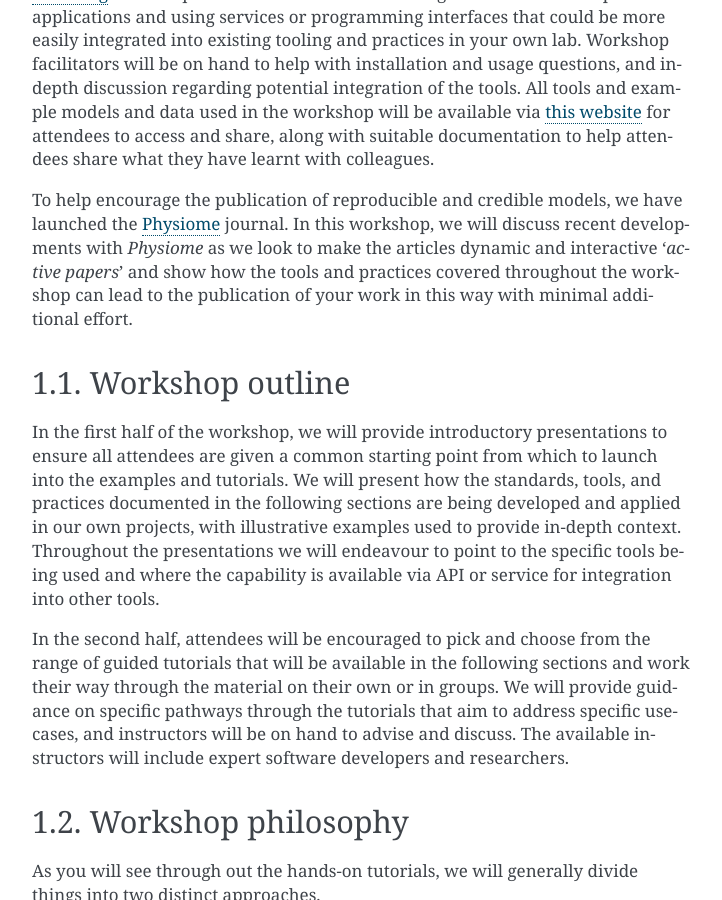
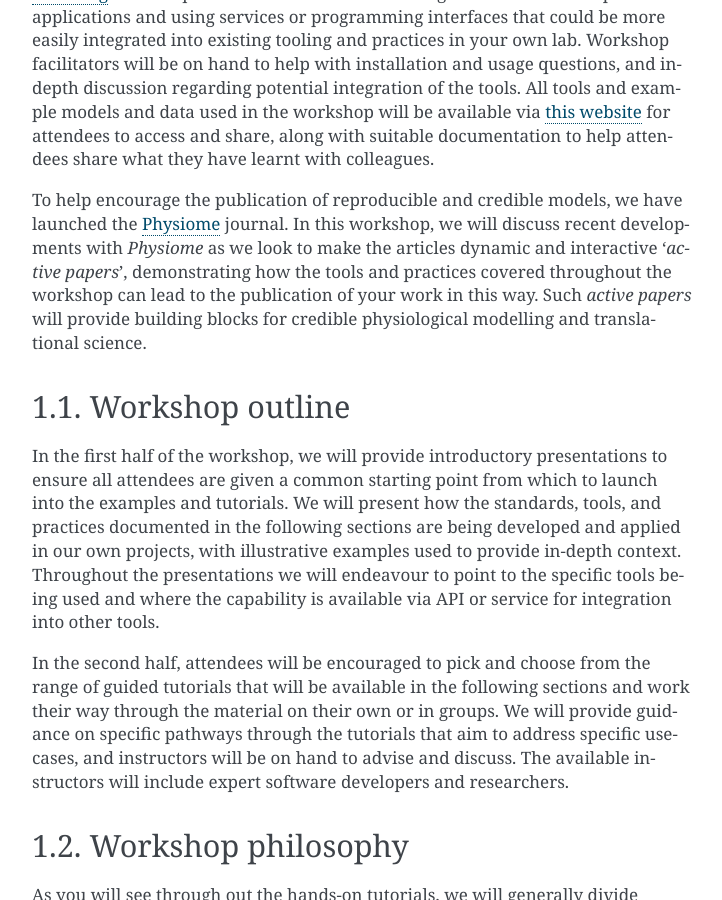
Before and after one commit to tools-for-credible-digital-twins/embc23, a Sphinx documentation site: the page built from source/introduction/index.rst, in a window 1280 px wide and 900 px high, scrolled down 401 px. Shown: the whole window, without its empty margins (388-1110 px from the left). Built offline with Sphinx 7.4.7, drawn with Linux system fonts in a browser that asks for light colours.

Commit message:
tweaks to address initial review comments

```diff
--- a/source/index.rst
+++ b/source/index.rst
@@ -7,7 +7,7 @@ Tools for credible modelling of digital twins
 =============================================
 
 This is a Sphinx placeholder index page for the EMBC'23 workshop docs.
-It will not be displayed on the resulting website at: https://tools-for-credible-digital-twins.github.io/.
+It will not be displayed on the resulting website at: https://tools-for-credible-digital-twins.github.io/, but should be used for rendering and navigating content in your local working environment.
 
 .. toctree::
    :maxdepth: 2
--- a/source/introduction/index.rst
+++ b/source/introduction/index.rst
@@ -12,7 +12,8 @@ Workshop facilitators will be on hand to help with installation and usage questi
 All tools and example models and data used in the workshop will be available via `this website <https://tools-for-credible-digital-twins.github.io/>`_ for attendees to access and share, along with suitable documentation to help attendees share what they have learnt with colleagues.
 
 To help encourage the publication of reproducible and credible models, we have launched the `Physiome <https://journal.physiomeproject.org>`_ journal.
-In this workshop, we will discuss recent developments with *Physiome* as we look to make the articles dynamic and interactive '*active papers*' and show how the tools and practices covered throughout the workshop can lead to the publication of your work in this way with minimal additional effort.
+In this workshop, we will discuss recent developments with *Physiome* as we look to make the articles dynamic and interactive '*active papers*', demonstrating how the tools and practices covered throughout the workshop can lead to the publication of your work in this way.
+Such *active papers* will provide building blocks for credible physiological modelling and translational science.
 
 Workshop outline
 ----------------
```
